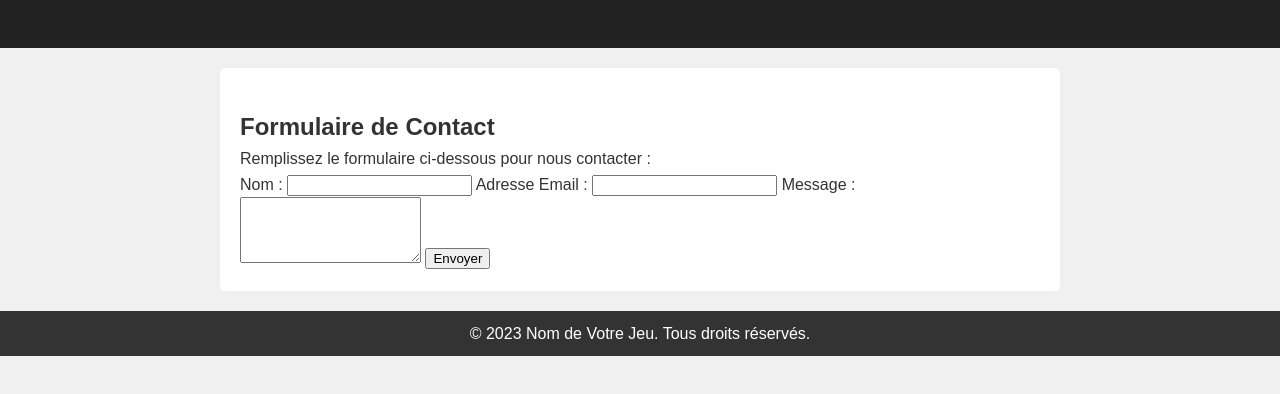
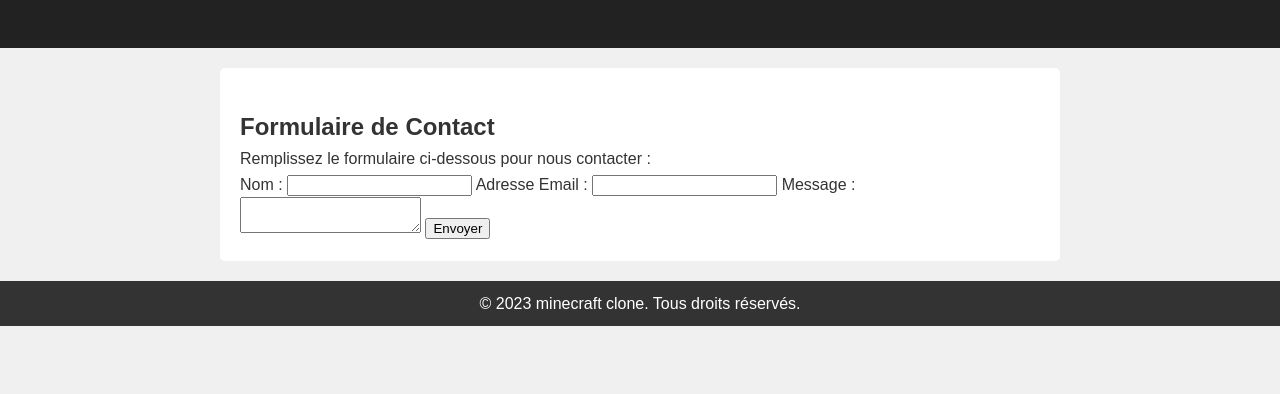
Before and after one commit to roipicsou/minecraft-clone-web, a plain HTML site: page contact.html in a window 1280 px wide. Shown: the part 214-608 px from the top of the page. Drawn offline with Linux system fonts and the light colour scheme.

Commit message:
modificatiopns des pag

```diff
--- a/contact.html
+++ b/contact.html
@@ -2,7 +2,7 @@
 <html>
 <head>
     <meta charset="UTF-8">
-    <title>Contact - Nom de Votre Jeu</title>
+    <title>Contact - minecraft clone</title>
     <link rel="stylesheet" type="text/css" href="styles.css">
 </head>
 <body>
@@ -30,14 +30,14 @@
             <input type="email" id="email" name="email" required>
 
             <label for="message">Message :</label>
-            <textarea id="message" name="message" rows="4" required></textarea>
+            <textarea id="message" name="message" required></textarea>
 
             <button type="submit">Envoyer</button>
         </form>
     </main>
 
     <footer>
-        <p>&copy; 2023 Nom de Votre Jeu. Tous droits réservés.</p>
+        <p>&copy; 2023 minecraft clone. Tous droits réservés.</p>
     </footer>
 </body>
 </html>
```
Also changed, not shown: a-propos.html (+2 -7 lines).
